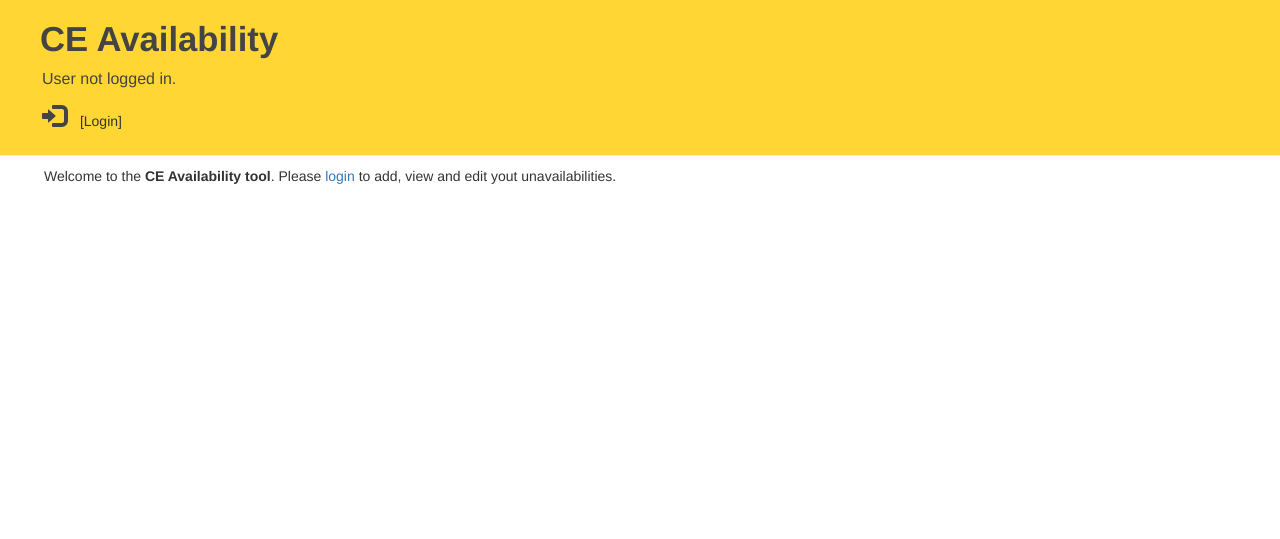
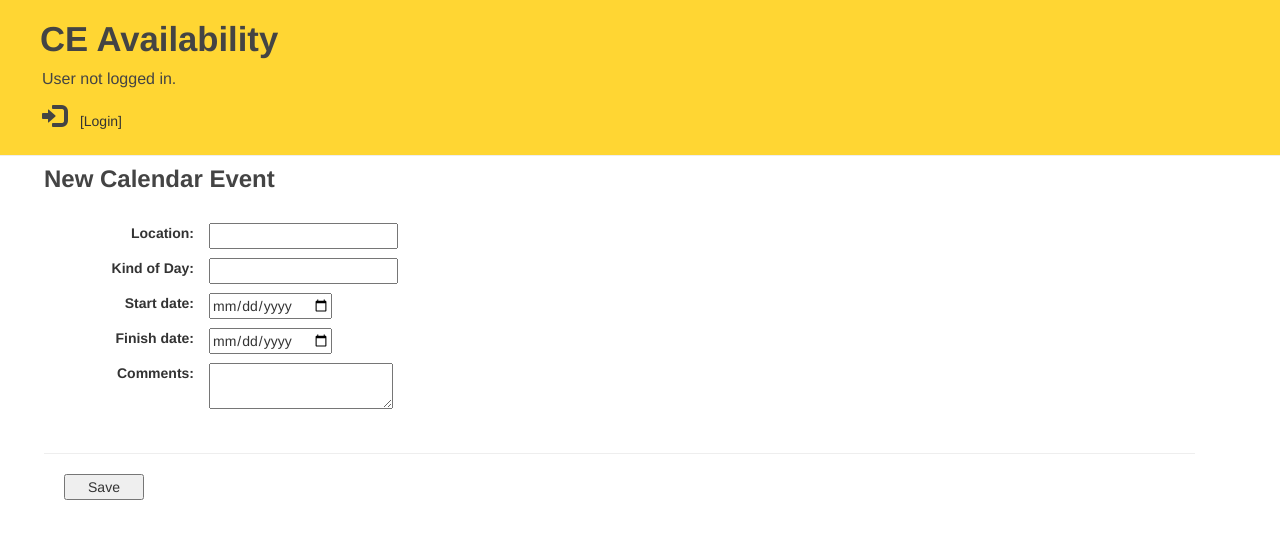
Before and after one commit to albert-ribes/ce_site, a Django app: template ce_availability/templates/ce_availability/insert_event.html in a window 1280 px wide. Shown: the top 539 px of the page. Run offline with Django 3.2, Linux system fonts and the light colour scheme; the template is opened without the code that fills it, so the values that code supplies are empty, except form fields; tables that the repository leaves empty hold one stand-in row (values such as "Sample post"); form fields are guessed from the names that the template uses; some libraries are stand-ins or nearby versions.

Commit message:
New Update

```diff
--- a/ce_availability/templates/ce_availability/insert_event.html
+++ b/ce_availability/templates/ce_availability/insert_event.html
@@ -1,33 +1,19 @@
-{% extends "ce_availability/base.html" %}
+{% extends 'ce_availability/base.html' %}
 
 {% block content %}
-    {% if user.is_authenticated %}
-	{% comment %}
-        <h3>New Unavailability</h3>
-	{% endcomment%}
-        <p>Please introduce the details of your new unavailability:</p>
-	<div class=unavailability_form>
-		<form id="unavailability_form" method="POST" class="post-form" novalidate>{% csrf_token %}
-		{% comment %}
-		<script type="text/javascript" src="/admin/jsi18n/"></script>
-		<script type="text/javascript" src="/static/admin/js/core.js"></script>
-		<script type="text/javascript" src="/static/admin/js/admin/RelatedObjectLookups.js">        </script>
-		<script type="text/javascript" src="/static/admin/js/jquery.min.js"></script>
-		<script type="text/javascript" src="/static/admin/js/jquery.init.js"></script>
-		<script type="text/javascript" src="/static/admin/js/actions.min.js"></script>
-		<script type="text/javascript" src="/static/admin/js/calendar.js"></script>
-		<script type="text/javascript" src="/static/admin/js/admin/DateTimeShortcuts.js"></script>
+	<h2>New Calendar Event</h2>
 
+	<div class="event_details">
+	<form method="POST" class="post-form" novalidate>{% csrf_token %}
 
-                {{ form.media }}
-      		{% endcomment%}
+	<div class="modify_register">
 
 		<div class="fieldForm">
-                        <label for="{{ form.unavailability.id_for_label }}">CE:</label>
-                        <div class="input_field_insert"> {{ form.user }} </div>
+                <label for="{{ form.location.id_for_label }}">Location:</label>
+                <div class="input_field_insert"> {{ form.location }} </div>
                         <div class="error_field">
-                                {% if form.user.errors %}
-                                        {% for error in form.user.errors %}
+                                {% if form.location.errors %}
+                                        {% for error in form.location.errors %}
                                         <div class="form_error"> {{ error|escape }}</div>
                                         {% endfor %}
                                 {% endif %}
@@ -35,30 +21,11 @@
                 </div>
 
                 <div class="fieldForm">
-	    		<label for="{{ form.unavailability.id_for_label }}">Unavailability:</label>
-		    	<div class="input_field_insert"> {{ form.unavailability }} </div>
+                <label for="{{ form.kindofday.id_for_label }}">Kind of Day:</label>
+                <div class="input_field_insert"> {{ form.kindofday }} </div>
                         <div class="error_field">
-	                        {% if form.unavailability.errors %}
-					{% for error in form.unavailability.errors %}
-			            	<div class="form_error"> {{ error|escape }}</div>
-					{% endfor %}
-				{% endif %}
-			</div>
-		</div>
-
-		{{ form.hidden_type_date_input.as_hidden }}
-		<div class="fieldForm">
-			<div class="radio_field">
-			<input type="radio" id="type_date_input" name="type_date_input" value="single_date" checked="checked" onclick="check(this.value)"> Single Date<br>
-			</div>
-		</div>
-
-				<div class="fieldForm">
-			<label for="{{ form.hours.id_for_label }}">Hours:</label>
-		        <div class="input_field_insert"> {{ form.hours }} </div>
-			<div class="error_field">
-	                     	{% if form.hours.errors  %}
-					{% for error in  form.hours.errors %}
+                                {% if form.kindofday.errors %}
+                                        {% for error in form.kindofday.errors %}
                                         <div class="form_error"> {{ error|escape }}</div>
                                         {% endfor %}
                                 {% endif %}
@@ -66,31 +33,11 @@
                 </div>
 
                 <div class="fieldForm">
-		    	<label for="{{ form.date.id_for_label }}">Date:</label>
-		     	<div class="input_field_insert"> {{ form.date }} </div>
-			<div class="error_field">
-				{% if form.date.errors  %}
-					{% for error in form.date.errors  %}
-					<div class="form_error"> {{ error|escape }}</div>
-					{% endfor %}
-				{% endif %}
-			</div>
-		</div>
-
-
-
-		<div class="fieldForm">
-			<div class="radio_field">
-			<input width=20px type="radio" id="type_date_input" name="type_date_input" value="range_date" onclick="check(this.value)"> Date Range <b>(*)</b><br>
-			</div>
-		</div>
-
-		<div class="fieldForm">
-		    	<label for="{{ form.start_date.id_for_label }}">Start Date:</label>
+                <label for="{{ form.start_date.id_for_label }}">Start date:</label>
                 <div class="input_field_insert"> {{ form.start_date }} </div>
                         <div class="error_field">
-				{% if form.start_date.errors  %}
-					{% for error in form.start_date.errors  %}
+                                {% if form.start_date %}
+                                        {% for error in form.start_date.errors %}
                                         <div class="form_error"> {{ error|escape }}</div>
                                         {% endfor %}
                                 {% endif %}
@@ -98,91 +45,33 @@
                 </div>
 
                 <div class="fieldForm">
-		    	<label for="{{ form.end_date.id_for_label }}">End Date:</label>
-		     	<div class="input_field_insert"> {{ form.end_date }} </div>
+                <label for="{{ form.end_date.id_for_label }}">Finish date:</label>
+                <div class="input_field"> {{ form.end_date }} </div>
                         <div class="error_field">
-				{% if form.end_date.errors  %}
-					{% for error in form.end_date.errors  %}
+                                {% if form.end_date.errors %}
+                                        {% for error in form.end_date.errors %}
                                         <div class="form_error"> {{ error|escape }}</div>
                                         {% endfor %}
                                 {% endif %}
                         </div>
                 </div>
 
-
-<p id="radio_value"></p>
-<script>
-
-var type_date_input = document.getElementById('type_date_input').value;
-//document.getElementById("radio_value").innerHTML=type_date_input;
-
-date_input_mode(type_date_input);
-
-function date_input_mode(type_date_input){
-	//{{form.type_date_input}}=type_date_input
-	document.getElementById('id_hidden_type_date_input').value=type_date_input;
-	if (type_date_input=="single_date"){
-		document.getElementById("id_start_date").disabled = true;
-		document.getElementById("id_end_date").disabled = true;
-		document.getElementById("id_date").disabled = false;
-		document.getElementById("id_hours").disabled = false;
-	}
-	else if (type_date_input=="range_date"){
-		document.getElementById("id_start_date").disabled = false;
-		document.getElementById("id_end_date").disabled = false;
-		document.getElementById("id_date").disabled = true;
-		document.getElementById("id_hours").disabled = true;
-	}
-}
-function check(type_date_input) {
-	//document.getElementById("radio_value").innerHTML=type_date_input;
-	date_input_mode(type_date_input);
-}
-
-</script>
                 <div class="fieldForm">
-                    	<label for="{{ form.comments.id_for_label }}">Comments:</label>
-                    	<div class="input_field_insert"> {{ form.comments }} </div>
+                <label for="{{ form.comment.id_for_label }}">Comments:</label>
+                <div class="input_field_insert"> {{ form.comment }} </div>
                         <div class="error_field">
-				{% if form.comments.errors  %}
-					{% for error in form.comments.errors  %}
+                                {% if form.comment.errors %}
+                                        {% for error in form.comment.errors %}
                                         <div class="form_error"> {{ error|escape }}</div>
                                         {% endfor %}
                                 {% endif %}
                         </div>
                 </div>
-		<div class="form_error"> {{ form.non_field_errors }} </div>
+	</div>
 
+    <hr>
 
-	</div>
-                 <button type="submit" class="save btn btn-default">Save</button>
-<br>
-<p>
-	<b>(*)</b> Inserts a new NA register for the whole day for every working day of the defined range. No other unavailabilities should be registered in that range.
-</p>
-<!--
-<hr>
-The kind of unavailabilities are the following:
-<br><br>
-<ul>
-	<li>Administrative:</li>
-	<li>Medical:</li>
-	<li>Meeting:</li>
-	<li>NonStop:</li>
-	<li>Other:</li>
-	<li>Preparation:</li>
-	<li>Rest Time:</li>
-	<li>Training:</li>
-	<li>Vacation:</li>
-</ul>
--->
-
+                <button type="submit" class="update-button">Save</button>
 		</form>
 
-    {% else %}
-        <p>Welcome to the <b>CE Availability tool</b>. Please <a href="login">login</a> to add, view and edit yout unavailabilities.</p>
-    {% endif %}
-    <div id="content">
-    </div>
-	<span id="result"></span>
 {% endblock %}
--- a/ce_availability/views.py
+++ b/ce_availability/views.py
@@ -585,7 +585,7 @@ def insert_event(request):
         """
     else:
         form = CalendarEventForm(user, location_choices)
-    return render(request, 'ce_availability/event_details.html', {'form': form})
+    return render(request, 'ce_availability/insert_event.html', {'form': form})
 
 
 @login_required
```
Lines whose indentation alone changed are shown as unchanged.
